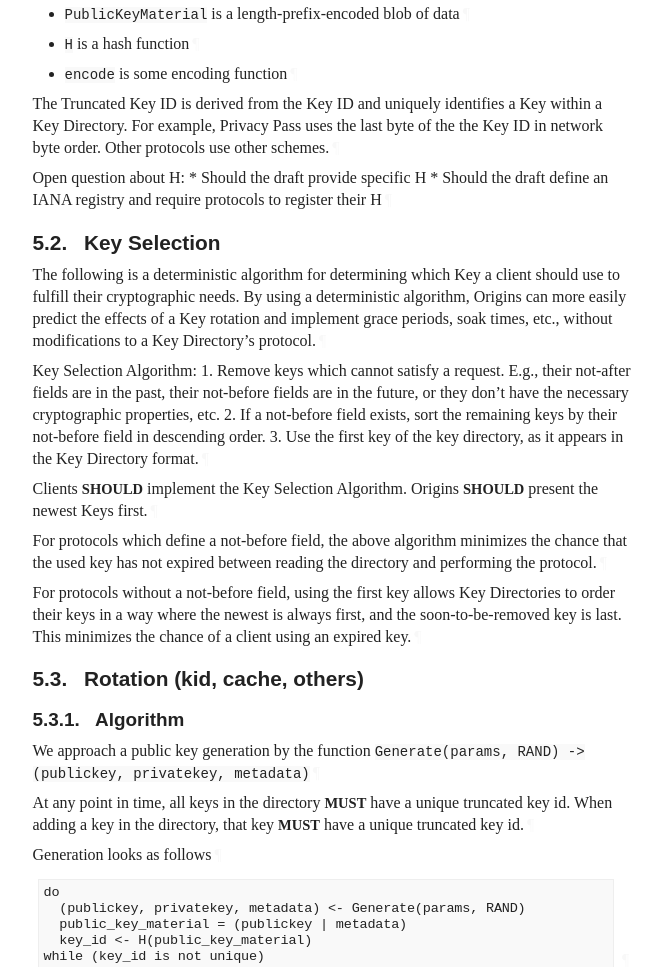
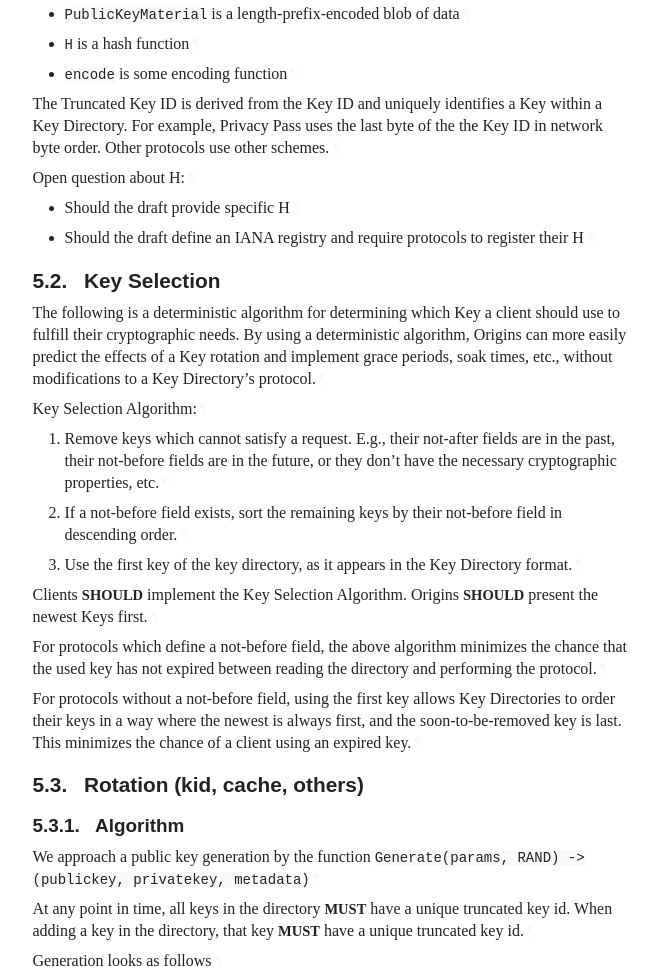
Before and after one commit to thibmeu/draft-darling-key-directory-over-http, a plain HTML site: page draft-darling-key-directory-over-http.html in a window 1280 px wide. Shown: the part 2979-3946 px from the top of the page, without its empty margins (92-754 px from the left). Drawn offline with Linux system fonts and the light colour scheme; a web font is replaced by a local one.

Commit message:
Script updating gh-pages from 7d2fdfc. [ci skip]

```diff
--- a/draft-darling-key-directory-over-http.html
+++ b/draft-darling-key-directory-over-http.html
@@ -1516,10 +1516,16 @@ key_id = encode(H(PublicKeyMaterial))
 <p id="section-5.1-9">The Truncated Key ID is derived from the Key ID and uniquely identifies a Key
 within a Key Directory. For example, Privacy Pass uses the last byte of the the
 Key ID in network byte order. Other protocols use other schemes.<a href="#section-5.1-9" class="pilcrow">¶</a></p>
-<p id="section-5.1-10">Open question about H:
-* Should the draft provide specific H
-* Should the draft define an IANA registry and require protocols to register
-  their H<a href="#section-5.1-10" class="pilcrow">¶</a></p>
+<p id="section-5.1-10">Open question about H:<a href="#section-5.1-10" class="pilcrow">¶</a></p>
+<ul class="normal">
+<li class="normal" id="section-5.1-11.1">
+            <p id="section-5.1-11.1.1">Should the draft provide specific H<a href="#section-5.1-11.1.1" class="pilcrow">¶</a></p>
+</li>
+          <li class="normal" id="section-5.1-11.2">
+            <p id="section-5.1-11.2.1">Should the draft define an IANA registry and require protocols to register
+their H<a href="#section-5.1-11.2.1" class="pilcrow">¶</a></p>
+</li>
+        </ul>
 </section>
 </div>
 <div id="key-selection">
@@ -1532,23 +1538,31 @@ should use to fulfill their cryptographic needs. By using a deterministic
 algorithm, Origins can more easily predict the effects of a Key rotation and
 implement grace periods, soak times, etc., without modifications to a Key
 Directory’s protocol.<a href="#section-5.2-1" class="pilcrow">¶</a></p>
-<p id="section-5.2-2">Key Selection Algorithm:
-1. Remove keys which cannot satisfy a request. E.g., their not-after fields are
-   in the past, their not-before fields are in the future, or they don’t have
-   the necessary cryptographic properties, etc.
-2. If a not-before field exists, sort the remaining keys by their not-before
-   field in descending order.
-3. Use the first key of the key directory, as it appears in the Key Directory
-   format.<a href="#section-5.2-2" class="pilcrow">¶</a></p>
-<p id="section-5.2-3">Clients <span class="bcp14">SHOULD</span> implement the Key Selection Algorithm. Origins <span class="bcp14">SHOULD</span> present
-the newest Keys first.<a href="#section-5.2-3" class="pilcrow">¶</a></p>
-<p id="section-5.2-4">For protocols which define a not-before field, the above algorithm minimizes the
+<p id="section-5.2-2">Key Selection Algorithm:<a href="#section-5.2-2" class="pilcrow">¶</a></p>
+<ol start="1" type="1" class="normal type-1" id="section-5.2-3">
+<li id="section-5.2-3.1">
+            <p id="section-5.2-3.1.1">Remove keys which cannot satisfy a request. E.g., their not-after fields are
+in the past, their not-before fields are in the future, or they don’t have
+the necessary cryptographic properties, etc.<a href="#section-5.2-3.1.1" class="pilcrow">¶</a></p>
+</li>
+          <li id="section-5.2-3.2">
+            <p id="section-5.2-3.2.1">If a not-before field exists, sort the remaining keys by their not-before
+field in descending order.<a href="#section-5.2-3.2.1" class="pilcrow">¶</a></p>
+</li>
+          <li id="section-5.2-3.3">
+            <p id="section-5.2-3.3.1">Use the first key of the key directory, as it appears in the Key Directory
+format.<a href="#section-5.2-3.3.1" class="pilcrow">¶</a></p>
+</li>
+        </ol>
+<p id="section-5.2-4">Clients <span class="bcp14">SHOULD</span> implement the Key Selection Algorithm. Origins <span class="bcp14">SHOULD</span> present
+the newest Keys first.<a href="#section-5.2-4" class="pilcrow">¶</a></p>
+<p id="section-5.2-5">For protocols which define a not-before field, the above algorithm minimizes the
 chance that the used key has not expired between reading the directory and
-performing the protocol.<a href="#section-5.2-4" class="pilcrow">¶</a></p>
-<p id="section-5.2-5">For protocols without a not-before field, using the first key allows Key
+performing the protocol.<a href="#section-5.2-5" class="pilcrow">¶</a></p>
+<p id="section-5.2-6">For protocols without a not-before field, using the first key allows Key
 Directories to order their keys in a way where the newest is always first, and
 the soon-to-be-removed key is last. This minimizes the chance of a client using
-an expired key.<a href="#section-5.2-5" class="pilcrow">¶</a></p>
+an expired key.<a href="#section-5.2-6" class="pilcrow">¶</a></p>
 </section>
 </div>
 <div id="rotation-kid-cache-others">
```
Also changed, not shown: draft-darling-key-directory-over-http.txt (+18 -10 lines), index.html (+1 -1 lines).
